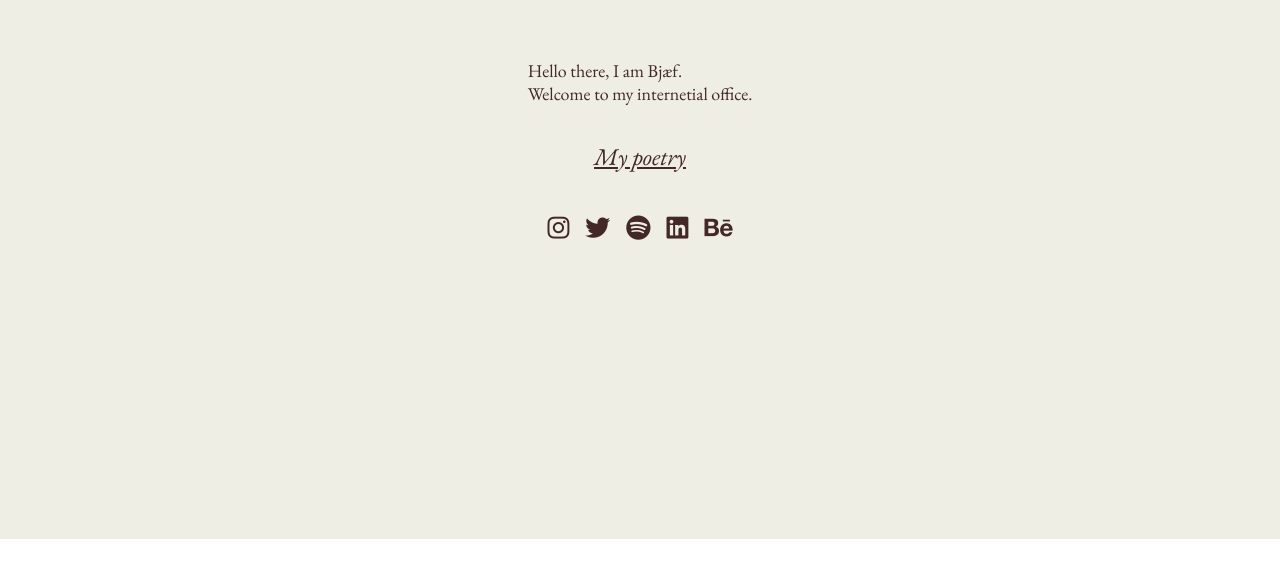
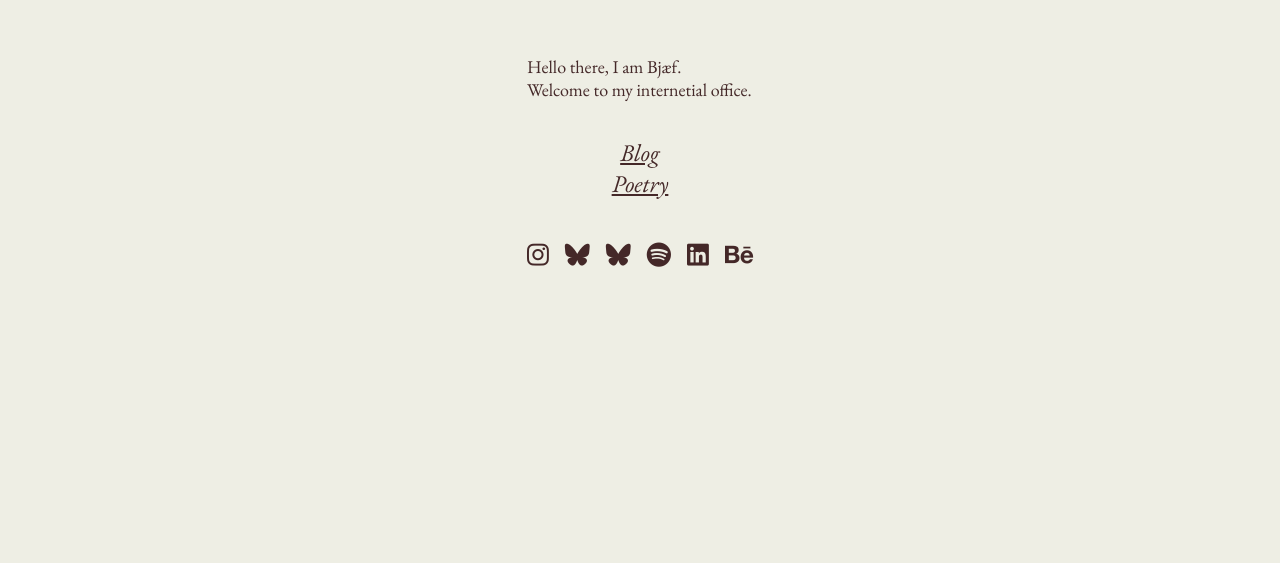
Before and after one commit to ApolloSkyline/ApolloSkyline.github.io, a plain HTML site: page index.html in a window 1280 px wide. Shown: the part 237-800 px from the top of the page. Drawn offline with nearby package versions, Linux system fonts and the light colour scheme; a web font is replaced by a local one.

Commit message:
Added links, fixed view height

```diff
--- a/css/styles.css
+++ b/css/styles.css
@@ -5,7 +5,7 @@
 
 body {
 	margin: 0;
-	height: 100%;
+	height: 100vh;
 	color: rgb(68, 40, 40)
 }
 
@@ -60,10 +60,6 @@ img {
 
 nav {
 	height: 3hv;
-
-	.logo {
-
-	}
 }
 
 .logo img {
@@ -74,7 +70,7 @@ nav {
 	display: flex;
 	flex-direction: row;
 	justify-content: center;
-	height: 97vh;
+	height: 100vh;
 	background-color: rgb(238, 238, 228);
 
 }
--- a/index.html
+++ b/index.html
@@ -33,9 +33,14 @@
             </div>
         </div>
         <div class="links-container">
+            <a class="link" href="https://seanxbjaef.blogspot.com/">
+                <p>
+                    Blog
+                </p>
+            </a>
             <a class="link" href="https://www.poeticous.com/bjaef">
                 <p>
-                    My poetry
+                    Poetry
                 </p>
             </a>
             <div class="SoMe">
@@ -43,7 +48,10 @@
                     <i class="fab fa-instagram"></i>
                 </a>
                 <a class="SoMe__icon" href="https://twitter.com/bjaef117" target="_blank">
-                    <i class="fab fa-twitter"></i>
+                    <i class="fa-brands fa-bluesky"></i>
+                </a>
+                <a class="SoMe__icon" href="https://twitter.com/bjaef117" target="_blank">
+                    <i class="fab fa-bluesky"></i>
                 </a>
                 <a class="SoMe__icon" href="https://open.spotify.com/user/1141592289?si=6715bd27f4914061" target="_blank">
                     <i class="fab fa-spotify"></i>
```
